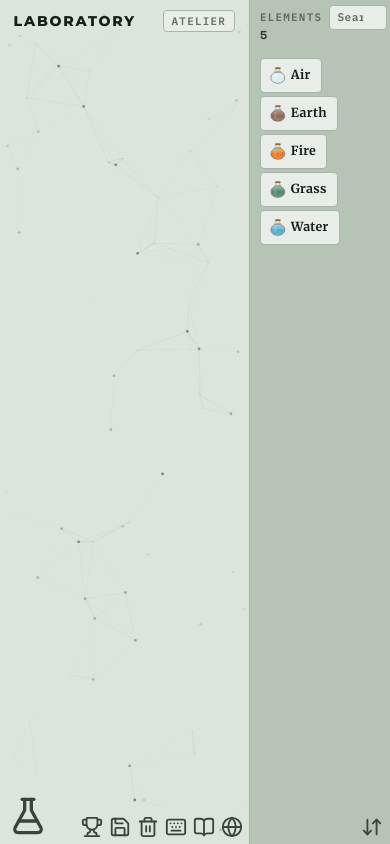
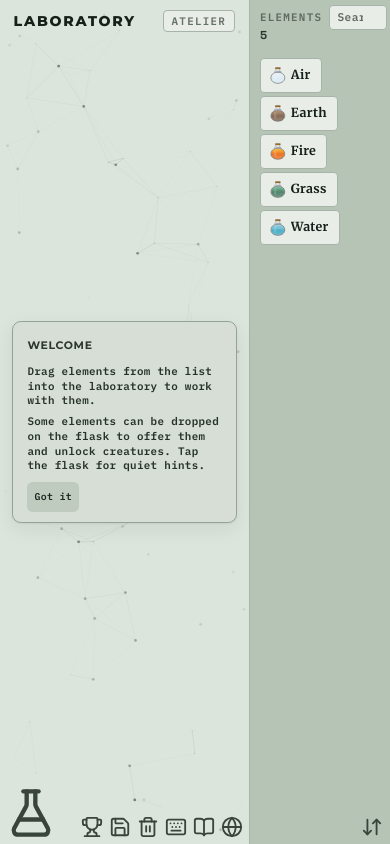
Before and after one commit to SteveRothier/Alchemix, a React (Vite) app: page / in a window 390 px wide. Built offline with nearby package versions, Linux system fonts and the light colour scheme.

Commit message:
Ajout d'un pêtit tutoriel et de message pour la flask

```diff
--- /dev/null
+++ b/src/components/lab/LabFirstVisitHint.tsx
@@ -0,0 +1,35 @@
+import { useId } from 'react'
+import { LAB_MESSAGES } from './labMessages'
+
+type LabFirstVisitHintProps = {
+  visible: boolean
+  onDismiss: () => void
+}
+
+export function LabFirstVisitHint({ visible, onDismiss }: LabFirstVisitHintProps) {
+  const rid = useId().replace(/:/g, '')
+  const titleId = `${rid}-fv-title`
+  const m = LAB_MESSAGES.firstVisit
+
+  if (!visible) return null
+
+  return (
+    <div className="lab-firstVisit pointer-events-none">
+      <div
+        className="lab-firstVisit-card pointer-events-auto"
+        role="region"
+        aria-label={m.regionAriaLabel}
+        aria-labelledby={titleId}
+      >
+        <h2 id={titleId} className="lab-firstVisit-title">
+          {m.title}
+        </h2>
+        <p className="lab-firstVisit-line">{m.lineDrag}</p>
+        <p className="lab-firstVisit-line">{m.lineOffer}</p>
+        <button type="button" className="lab-firstVisit-dismiss" onClick={onDismiss}>
+          {m.dismissLabel}
+        </button>
+      </div>
+    </div>
+  )
+}
--- a/src/components/lab/alchemixLab.css
+++ b/src/components/lab/alchemixLab.css
@@ -412,15 +412,27 @@
 }
 
 .alchemix-lab .lab-offerFab {
-  /* Cible tactile ~44px minimum (icône peut rester grande à l’intérieur). */
-  min-width: 2.75rem;
-  min-height: 2.75rem;
-  width: 2.75rem;
-  height: 2.75rem;
+  /* Fiole d’offrande : cible large + icône Lucide agrandie. */
+  min-width: 3.5rem;
+  min-height: 3.5rem;
+  width: 3.5rem;
+  height: 3.5rem;
+}
+
+@media (max-width: 560px) {
+  .alchemix-lab .lab-offerFab {
+    min-width: 3.15rem;
+    min-height: 3.15rem;
+    width: 3.15rem;
+    height: 3.15rem;
+  }
 }
 
 .alchemix-lab .lab-offerHint {
   margin: 0;
+  align-self: flex-start;
+  /* Remonte la bulle : haut au niveau / au-dessus du goulot de la fiole. */
+  transform: translateY(-1.35rem);
   max-width: min(24rem, 48vw);
   padding: 0.35rem 0.55rem;
   border-radius: 0.45rem;
@@ -1957,3 +1969,76 @@ html[data-lab-canvas-chip-drag]
   outline: 2px solid color-mix(in srgb, var(--lab-hover) 50%, transparent);
   outline-offset: 1px;
 }
+
+/* Tutoriel discret première visite (colonne labo uniquement, sous FAB z-40). */
+.alchemix-lab .lab-firstVisit {
+  position: absolute;
+  inset: 0;
+  z-index: 25;
+  display: flex;
+  align-items: center;
+  justify-content: center;
+  padding: 0.75rem;
+  pointer-events: none;
+}
+
+.alchemix-lab .lab-firstVisit-card {
+  position: relative;
+  z-index: 1;
+  max-width: min(20rem, 88vw);
+  padding: 0.75rem 0.9rem 0.65rem;
+  border-radius: 0.55rem;
+  border: 1px solid color-mix(in srgb, var(--border) 88%, var(--text-h) 12%);
+  background: color-mix(in srgb, var(--panel-bg) 86%, #fff 14%);
+  box-shadow:
+    0 1px 2px color-mix(in srgb, var(--text-h) 5%, transparent),
+    0 6px 20px color-mix(in srgb, var(--text-h) 7%, transparent);
+  pointer-events: auto;
+}
+
+.alchemix-lab .lab-firstVisit-title {
+  margin: 0 0 0.45rem;
+  font-family: var(--font-lab-heading);
+  font-size: 0.68rem;
+  font-weight: 600;
+  letter-spacing: 0.06em;
+  text-transform: uppercase;
+  color: color-mix(in srgb, var(--text-h) 72%, var(--text-muted) 28%);
+}
+
+.alchemix-lab .lab-firstVisit-line {
+  margin: 0 0 0.4rem;
+  font-family: var(--font-lab-mono);
+  font-size: 0.68rem;
+  line-height: 1.35;
+  color: color-mix(in srgb, var(--text-h) 78%, var(--text-muted) 22%);
+}
+
+.alchemix-lab .lab-firstVisit-line:last-of-type {
+  margin-bottom: 0.55rem;
+}
+
+.alchemix-lab .lab-firstVisit-dismiss {
+  display: inline-block;
+  margin: 0;
+  padding: 0.22rem 0.45rem;
+  border: none;
+  border-radius: 0.35rem;
+  font-family: var(--font-lab-mono);
+  font-size: 0.62rem;
+  font-weight: 600;
+  letter-spacing: 0.03em;
+  color: color-mix(in srgb, var(--text-h) 85%, var(--lab-hover) 15%);
+  background: color-mix(in srgb, var(--lab-hover) 14%, transparent);
+  cursor: pointer;
+  transition: background 0.12s ease, color 0.12s ease;
+}
+
+.alchemix-lab .lab-firstVisit-dismiss:hover {
+  background: color-mix(in srgb, var(--lab-hover) 22%, transparent);
+}
+
+.alchemix-lab .lab-firstVisit-dismiss:focus-visible {
+  outline: 2px solid color-mix(in srgb, var(--lab-hover) 45%, transparent);
+  outline-offset: 1px;
+}
--- a/src/components/lab/labMessages.ts
+++ b/src/components/lab/labMessages.ts
@@ -2,6 +2,21 @@ export const LAB_MESSAGES = {
   common: {
     yes: 'Yes',
     no: 'No',
+  },
+  flaskWhisper: {
+    intro:
+      'Drag an element onto this flask to offer it. When a gift matches a hidden thirst, a new creature may appear among your trophies.',
+    whenOfferingPossible: [
+      'One of your vials hums a shade lower than the others—as if remembering a name.',
+      'The shelf is honest tonight: something there would rather leave the glass for the cup.',
+      'Not every color is only for mixing. One bottle is keener to be given than stirred.',
+      'The dust falls differently above a vial that already has an appointment elsewhere.',
+    ],
+    neutral: [
+      'The flask keeps its counsel; nothing nudges you yet.',
+      'Still water. Perhaps later, when the shelf has shifted.',
+      'Quiet glass. The letters you are looking for are not on the labels tonight.',
+    ],
   },
   offer: {
     onlyElements: 'Only elements can be offered.',
@@ -18,7 +33,8 @@ export const LAB_MESSAGES = {
   dock: {
     creaturesLabel: 'Creatures',
     creaturesTooltip: 'Creatures',
-    offerAriaLabel: 'Offer element for creature unlock',
+    offerAriaLabel:
+      'Offer an element on the flask to unlock creatures; click for a whispered hint',
     offerHintId: 'lab-offer-hint',
     resetAriaLabel: 'Reset progress',
     resetTooltip: 'Reset progress',
@@ -72,6 +88,14 @@ export const LAB_MESSAGES = {
     unitSingular: 'vial',
     unitPlural: 'vials',
   },
+  firstVisit: {
+    regionAriaLabel: 'Getting started',
+    title: 'Welcome',
+    lineDrag: 'Drag elements from the list into the laboratory to work with them.',
+    lineOffer:
+      'Some elements can be dropped on the flask to offer them and unlock creatures. Tap the flask for quiet hints.',
+    dismissLabel: 'Got it',
+  },
   canvas: {
     laboratoryTitle: 'Laboratory',
     recipesLinkLabel: 'Atelier',
--- a/src/components/layout/AlchemixShell.tsx
+++ b/src/components/layout/AlchemixShell.tsx
@@ -15,7 +15,7 @@ import { InventoryPanel } from '../inventory/InventoryPanel'
 import { resolveFusionProduct } from '../../lib/fusion'
 import { applyLegacyVialIdRename } from '../../lib/legacyVialIdRenames'
 import { isProceduralLegacyFusionVialId } from '../../lib/proceduralFusionMigration'
-import type { DrinkSpellResult } from '../../lib/drinkSpell'
+import { resolveDrinkSpell, type DrinkSpellResult } from '../../lib/drinkSpell'
 import { CRAFTED_VIAL_TEMPLATES } from '../../data/craftedVials'
 import { STARTER_VIAL_DEFINITIONS } from '../../data/starterVials'
 import { OFFERING_ID_TO_CREATURE_ID } from '../../data/spellDrinkCreatures'
@@ -27,6 +27,7 @@ import {
 import type { Vial } from '../../types'
 import { useAlchemixStore } from '../../store/useAlchemixStore'
 import { LabControlsFloating } from '../lab/LabControlsFloating'
+import { LabFirstVisitHint } from '../lab/LabFirstVisitHint'
 import { LAB_MESSAGES } from '../lab/labMessages'
 import { VialFlaskGraphic } from '../vial/flask/VialFlaskGraphic'
 import '../lab/alchemixLab.css'
@@ -35,6 +36,48 @@ registerGsapDraggable()
 
 const LAB_UNDO_MAX = 80
 const STORAGE_KEY_LAB_PLACED = 'alchemix-lab-placed'
+const STORAGE_KEY_LAB_INTRO = 'alchemix-lab-intro-dismissed'
+const STORAGE_KEY_FLASK_WHISPER_INTRO = 'alchemix-flask-whisper-intro-seen'
+
+function loadLabIntroDismissed(): boolean {
+  try {
+    return localStorage.getItem(STORAGE_KEY_LAB_INTRO) === '1'
+  } catch {
+    return true
+  }
+}
+
+function persistLabIntroDismissed() {
+  try {
+    localStorage.setItem(STORAGE_KEY_LAB_INTRO, '1')
+  } catch {
+    /* quota / navigation privée */
+  }
+}
+
+function loadFlaskWhisperIntroSeen(): boolean {
+  try {
+    return localStorage.getItem(STORAGE_KEY_FLASK_WHISPER_INTRO) === '1'
+  } catch {
+    return true
+  }
+}
+
+function persistFlaskWhisperIntroSeen() {
+  try {
+    localStorage.setItem(STORAGE_KEY_FLASK_WHISPER_INTRO, '1')
+  } catch {
+    /* quota / navigation privée */
+  }
+}
+
+function clearFlaskWhisperIntroSeen() {
+  try {
+    localStorage.removeItem(STORAGE_KEY_FLASK_WHISPER_INTRO)
+  } catch {
+    /* ignore */
+  }
+}
 
 type TrophyViewMode = 'creatures' | 'categories'
 type TrophyCategoryId =
@@ -619,6 +662,14 @@ export function AlchemixShell() {
     }
     return ids
   }, [vialsById])
+  /** Au moins un élément de l’inventaire pourrait débloquer une créature (resolveDrinkSpell, sans mutation). */
+  const hasOfferableElementForFlask = useMemo(() => {
+    for (const v of Object.values(vialsById)) {
+      if (v.type !== 'element') continue
+      if (resolveDrinkSpell(v, vialsById).ok) return true
+    }
+    return false
+  }, [vialsById])
   const trophyCategoryProgress = useMemo(() => {
     const byCategory = new Map<
       TrophyCategoryId,
@@ -681,11 +732,36 @@ export function AlchemixShell() {
   const trophyOpenRef = useRef(trophyOpen)
   trophyOpenRef.current = trophyOpen
   const sipTimerRef = useRef(0)
+  /** Évite qu’un `click` sur la fiole juste après un drop n’écrase le message d’offrande. */
+  const sipDockLastOfferTsRef = useRef(0)
 
   const canvasRef = useRef<HTMLDivElement>(null)
   const grabOffsetRef = useRef<{ dx: number; dy: number } | null>(null)
   const placedRef = useRef(placed)
   placedRef.current = placed
+
+  const [labIntroVisible, setLabIntroVisible] = useState(false)
+
+  useLayoutEffect(() => {
+    if (loadLabIntroDismissed()) return
+    const initialPlaced = loadLabPlaced()
+    if (initialPlaced.length > 0) {
+      persistLabIntroDismissed()
+      return
+    }
+    setLabIntroVisible(true)
+  }, [])
+
+  const dismissLabIntro = useCallback(() => {
+    persistLabIntroDismissed()
+    setLabIntroVisible(false)
+  }, [])
+
+  useEffect(() => {
+    if (!labIntroVisible || placed.length === 0) return
+    persistLabIntroDismissed()
+    setLabIntroVisible(false)
+  }, [placed.length, labIntroVisible])
 
   useEffect(() => {
     saveLabPlaced(placed)
@@ -923,11 +999,42 @@ export function AlchemixShell() {
     ],
   )
 
-  const showSipHint = useCallback((msg: string) => {
+  const showSipHint = useCallback((msg: string, durationMs = 3200) => {
     window.clearTimeout(sipTimerRef.current)
     setSipHint(msg)
-    sipTimerRef.current = window.setTimeout(() => setSipHint(null), 3200)
+    sipTimerRef.current = window.setTimeout(() => setSipHint(null), durationMs)
   }, [])
+
+  const onOfferFlaskWhisperClick = useCallback(() => {
+    if (Date.now() - sipDockLastOfferTsRef.current < 450) return
+    window.clearTimeout(sipTimerRef.current)
+
+    if (!loadFlaskWhisperIntroSeen()) {
+      persistFlaskWhisperIntroSeen()
+      showSipHint(LAB_MESSAGES.flaskWhisper.intro, 5600)
+      return
+    }
+
+    const noCreatureDiscoveredYet = discoveredCreatureIds.size === 0
+    if (noCreatureDiscoveredYet) {
+      const pool = [
+        ...LAB_MESSAGES.flaskWhisper.whenOfferingPossible,
+        ...LAB_MESSAGES.flaskWhisper.neutral,
+        LAB_MESSAGES.flaskWhisper.intro,
+      ]
+      const msg = pool[Math.floor(Math.random() * pool.length)]!
+      showSipHint(msg, msg === LAB_MESSAGES.flaskWhisper.intro ? 5600 : 5000)
+      return
+    }
+
+    if (hasOfferableElementForFlask) {
+      const lines = LAB_MESSAGES.flaskWhisper.whenOfferingPossible
+      showSipHint(lines[Math.floor(Math.random() * lines.length)]!, 4800)
+      return
+    }
+    const lines = LAB_MESSAGES.flaskWhisper.neutral
+    showSipHint(lines[Math.floor(Math.random() * lines.length)]!, 4000)
+  }, [discoveredCreatureIds, hasOfferableElementForFlask, showSipHint])
 
   useEffect(
     () => () => {
@@ -975,6 +1082,7 @@ export function AlchemixShell() {
       const vial = store.vials[vialId]
       if (!vial || vial.type !== 'element') {
         showSipHint(LAB_MESSAGES.offer.onlyElements)
+        sipDockLastOfferTsRef.current = Date.now()
         return true
       }
       const priorUses = store.offeringUseCount[vialId] ?? 0
@@ -1006,10 +1114,12 @@ export function AlchemixShell() {
       }
       if (grassOfferStep === 1) {
         showSipHint(LAB_MESSAGES.offer.neverAgain)
+        sipDockLastOfferTsRef.current = Date.now()
         return true
       }
       if (grassOfferStep === 2) {
         showSipHint(LAB_MESSAGES.offer.deathAdded)
+        sipDockLastOfferTsRef.current = Date.now()
         return true
       }
       switch (result.ok) {
@@ -1026,6 +1136,7 @@ export function AlchemixShell() {
           break
         }
       }
+      sipDockLastOfferTsRef.current = Date.now()
       return true
     },
     [pushLabUndoHistory, showSipHint],
@@ -1347,6 +1458,7 @@ export function AlchemixShell() {
 
   const handleReset = () => {
     clearLabUndoHistory()
+    clearFlaskWhisperIntroSeen()
     resetToStarters()
     setPlaced([])
   }
@@ -1373,6 +1485,7 @@ export function AlchemixShell() {
                 onDuplicatePlaced={duplicatePlaced}
               />
             </section>
+            <LabFirstVisitHint visible={labIntroVisible} onDismiss={dismissLabIntro} />
             <LabControlsFloating
               onClearCanvas={clearLabCanvas}
               canClearCanvas={placed.length > 0}
@@ -1413,8 +1526,9 @@ export function AlchemixShell() {
                   className="lab-controls-fab lab-offerFab"
                   aria-label={LAB_MESSAGES.dock.offerAriaLabel}
                   aria-describedby={sipHint ? LAB_MESSAGES.dock.offerHintId : undefined}
+                  onClick={onOfferFlaskWhisperClick}
                 >
-                  <FlaskConical size={40} strokeWidth={2} aria-hidden className="shrink-0" />
+                  <FlaskConical size={52} strokeWidth={2} aria-hidden className="shrink-0" />
                 </button>
               </div>
               {sipHint ? (
--- a/src/data/craftedVials.ts
+++ b/src/data/craftedVials.ts
@@ -3193,10 +3193,7 @@ export const CRAFTED_VIAL_TEMPLATES: Record<string, CraftedVialTemplate> = {
       opacity: 0.9,
       texture: "spark",
     },
-    recipes: [
-      { ingredientA: "el-fire", ingredientB: "craft-sand" },
-      { ingredientA: "el-fire", ingredientB: "quicksand" },
-    ],
+    recipe: { ingredientA: "el-fire", ingredientB: "quicksand" },
   },
   'Telekinesis': {
     id: "Telekinesis",
```
